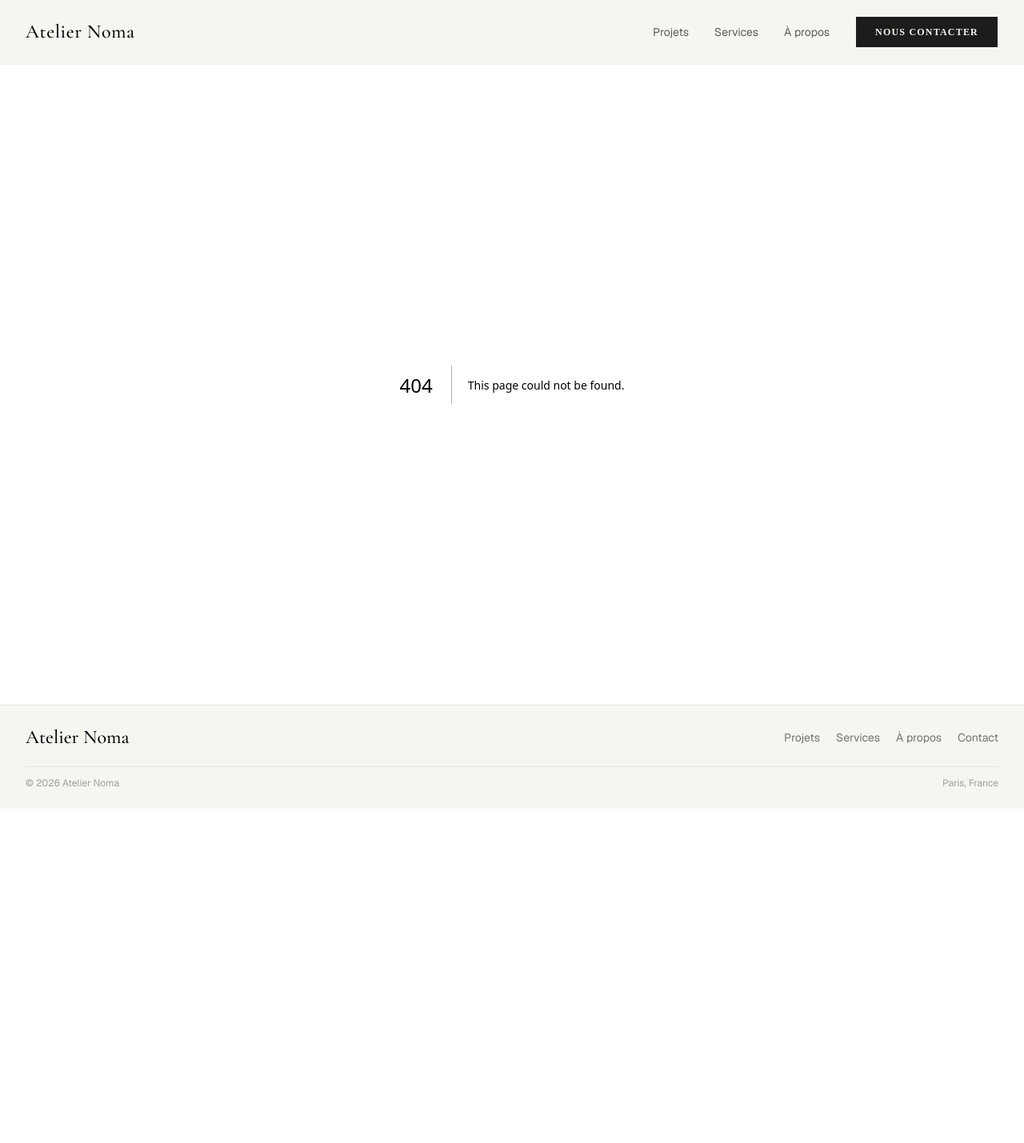
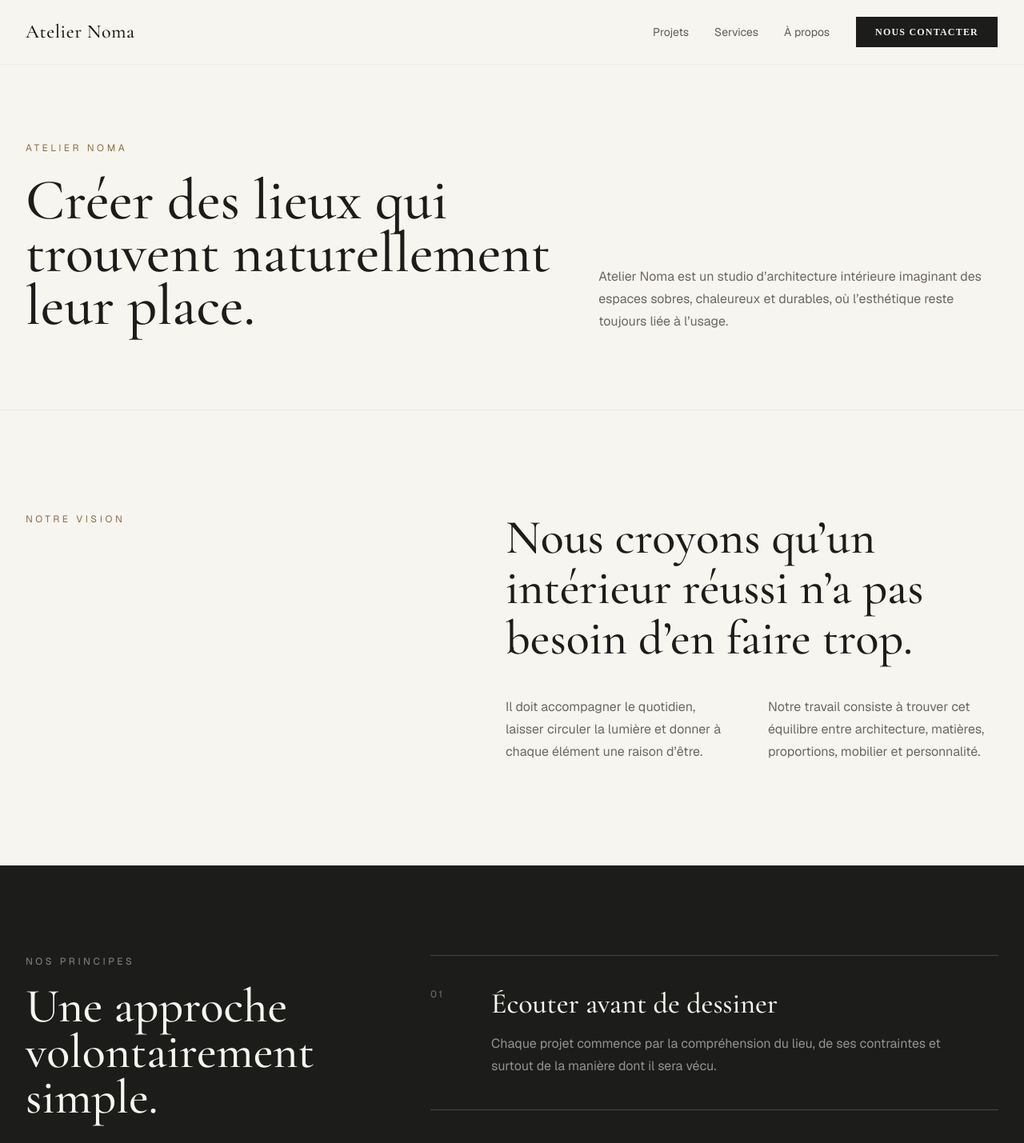
Before and after one commit to aiiioo93/atelier-noma, a Next.js app: page /a-propos in a window 1280 px wide. Before the commit this address had no page. Shown: the top 1429 px of the page at 80% size. Before the commit the page ends 1011 px from the top, so only its background shows below. Built offline with nearby package versions, Linux system fonts and the light colour scheme; a web font is replaced by a local one.

Commit message:
feat: add about page

```diff
--- /dev/null
+++ b/app/a-propos/page.tsx
@@ -0,0 +1,166 @@
+import type { Metadata } from "next";
+
+import ContactCta from "@/components/sections/contact-cta";
+
+export const metadata: Metadata = {
+  title: "À propos",
+  description:
+    "Découvrez la philosophie d’Atelier Noma et notre approche de l’architecture intérieure, de la rénovation et du design.",
+};
+
+const principles = [
+  {
+    number: "01",
+    title: "Écouter avant de dessiner",
+    description:
+      "Chaque projet commence par la compréhension du lieu, de ses contraintes et surtout de la manière dont il sera vécu.",
+  },
+  {
+    number: "02",
+    title: "Privilégier l’essentiel",
+    description:
+      "Nous recherchons des lignes justes, des matériaux durables et des choix capables de traverser le temps.",
+  },
+  {
+    number: "03",
+    title: "Concevoir sur mesure",
+    description:
+      "Il n’existe pas de réponse universelle. Chaque intérieur est développé autour de son architecture et de ceux qui l’habitent.",
+  },
+];
+
+export default function AboutPage() {
+  return (
+    <main>
+      {/* Introduction */}
+      <section className="border-b border-border">
+        <div className="mx-auto max-w-7xl px-6 py-16 sm:py-20 lg:px-8 lg:py-24">
+          <p className="mb-6 font-sans text-xs uppercase tracking-[0.3em] text-brand">
+            Atelier Noma
+          </p>
+
+          <div className="grid gap-10 md:grid-cols-[1.15fr_0.85fr] md:items-end">
+            <h1 className="max-w-3xl font-display text-5xl font-medium leading-[0.92] sm:text-6xl lg:text-7xl">
+              Créer des lieux qui trouvent naturellement leur place.
+            </h1>
+
+            <p className="max-w-lg font-sans text-sm leading-7 text-brand-muted sm:text-base">
+              Atelier Noma est un studio d’architecture intérieure imaginant
+              des espaces sobres, chaleureux et durables, où l’esthétique reste
+              toujours liée à l’usage.
+            </p>
+          </div>
+        </div>
+      </section>
+
+      {/* Manifeste */}
+      <section className="py-20 sm:py-24 lg:py-32">
+        <div className="mx-auto grid max-w-7xl gap-14 px-6 md:grid-cols-[0.9fr_1.1fr] md:gap-24 lg:px-8">
+          <div>
+            <p className="font-sans text-xs uppercase tracking-[0.3em] text-brand">
+              Notre vision
+            </p>
+          </div>
+
+          <div>
+            <p className="max-w-4xl font-display text-4xl font-medium leading-[1.05] sm:text-5xl lg:text-6xl">
+              Nous croyons qu’un intérieur réussi n’a pas besoin d’en faire
+              trop.
+            </p>
+
+            <div className="mt-10 grid gap-7 sm:grid-cols-2 sm:gap-10">
+              <p className="font-sans text-sm leading-7 text-brand-muted sm:text-base">
+                Il doit accompagner le quotidien, laisser circuler la lumière
+                et donner à chaque élément une raison d’être.
+              </p>
+
+              <p className="font-sans text-sm leading-7 text-brand-muted sm:text-base">
+                Notre travail consiste à trouver cet équilibre entre
+                architecture, matières, proportions, mobilier et personnalité.
+              </p>
+            </div>
+          </div>
+        </div>
+      </section>
+
+      {/* Principes */}
+      <section className="bg-foreground py-20 text-background sm:py-24 lg:py-28">
+        <div className="mx-auto max-w-7xl px-6 lg:px-8">
+          <div className="grid gap-14 md:grid-cols-[0.75fr_1.25fr] md:gap-20">
+            <div>
+              <p className="mb-5 font-sans text-xs uppercase tracking-[0.3em] text-background/50">
+                Nos principes
+              </p>
+
+              <h2 className="max-w-lg font-display text-4xl font-medium leading-[0.95] sm:text-5xl lg:text-6xl">
+                Une approche volontairement simple.
+              </h2>
+            </div>
+
+            <div className="border-t border-background/20">
+              {principles.map((principle) => (
+                <article
+                  key={principle.number}
+                  className="grid gap-5 border-b border-background/20 py-8 sm:grid-cols-[3rem_1fr] sm:gap-7 lg:py-10"
+                >
+                  <span className="font-sans text-xs tracking-[0.2em] text-background/40">
+                    {principle.number}
+                  </span>
+
+                  <div>
+                    <h3 className="font-display text-3xl font-medium sm:text-4xl">
+                      {principle.title}
+                    </h3>
+
+                    <p className="mt-4 max-w-xl font-sans text-sm leading-7 text-background/55 sm:text-base">
+                      {principle.description}
+                    </p>
+                  </div>
+                </article>
+              ))}
+            </div>
+          </div>
+        </div>
+      </section>
+
+      {/* Atelier */}
+      <section className="py-20 sm:py-24 lg:py-32">
+        <div className="mx-auto max-w-7xl px-6 lg:px-8">
+          <p className="mb-10 font-sans text-xs uppercase tracking-[0.3em] text-brand sm:mb-14">
+            Notre manière de travailler
+          </p>
+
+          <div className="grid gap-14 md:grid-cols-[1.1fr_0.9fr] md:gap-24">
+            <h2 className="max-w-2xl font-display text-5xl font-medium leading-[0.92] sm:text-6xl lg:text-7xl">
+              Du premier échange au dernier détail.
+            </h2>
+
+            <div>
+              <p className="font-sans text-lg leading-8 text-foreground/80 sm:text-xl sm:leading-9">
+                Nous suivons chaque projet comme un ensemble cohérent plutôt
+                qu’une succession de décisions indépendantes.
+              </p>
+
+              <p className="mt-6 font-sans text-sm leading-7 text-brand-muted sm:text-base">
+                Volumes, lumière, matériaux, couleurs et mobilier sont pensés
+                ensemble dès les premières étapes. Cette vision globale permet
+                de conserver un fil conducteur du concept initial jusqu’à
+                l’atmosphère finale.
+              </p>
+
+              <div className="mt-9 border-t border-border pt-7">
+                <p className="font-display text-3xl">Paris & ailleurs</p>
+
+                <p className="mt-2 font-sans text-xs uppercase tracking-[0.2em] text-foreground/45">
+                  Projets résidentiels et professionnels
+                </p>
+              </div>
+            </div>
+          </div>
+        </div>
+      </section>
+
+      <ContactCta />
+    </main>
+  );
+}
```
